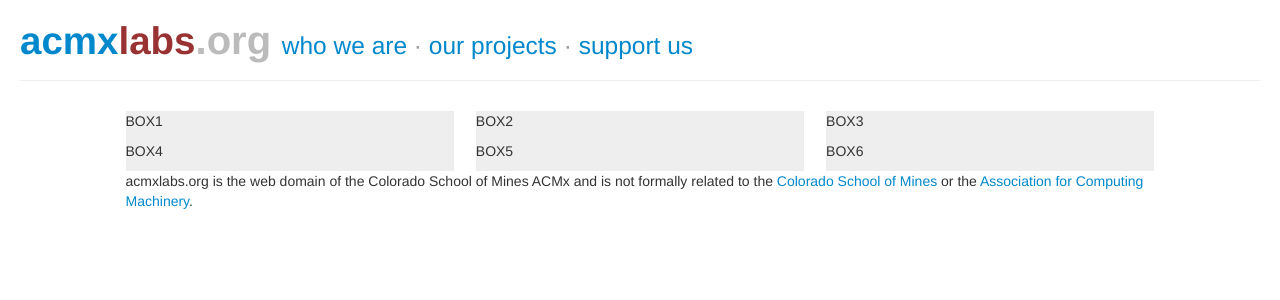
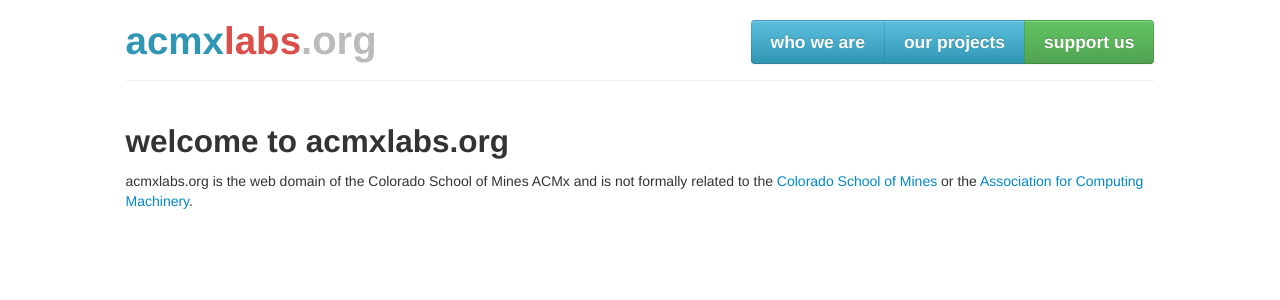
Before and after one commit to ColoradoSchoolOfMines/acmx_website, a CodeIgniter app: page / in a window 1280 px wide. Shown: the top 300 px of the page. Run offline with CodeIgniter, Linux system fonts and the light colour scheme.

Commit message:
Commit dummy page for use when developing full site.

```diff
--- a/application/views/pages/home.php
+++ b/application/views/pages/home.php
@@ -1,30 +1,5 @@
 	<div class="row-fluid">
 		<div class="span10 offset1">
-			<div class="row-fluid">
-				<div class="span4 square">
-					BOX1
-				</div>
-				<div class="span4 square">
-					BOX2
-				</div>
-				<div class="span4 square">
-					BOX3
-				</div>
-			</div>
+			<h2>welcome to acmxlabs.org</h2>
 		</div>
 	</div>
-	<div class="row-fluid">
-		<div class="span10 offset1">
-			<div class="row-fluid">
-				<div class="span4 square">
-					BOX4
-				</div>
-				<div class="span4 square">
-					BOX5
-				</div>
-				<div class="span4 square">
-					BOX6
-				</div>
-			</div>
-		</div>
-	</div>
--- a/application/views/templates/header.php
+++ b/application/views/templates/header.php
@@ -10,13 +10,17 @@
 </head>
 <body>
 <div class="container-fluid">
-	<div class="page-header" id="header">
-		<h1>
-			<a href="#">acmx<span id="red">labs</span><span id="grey">.org</span></a>
-			<small id="botttons">
-					<a href="#">who we are</a> &middot;
-					<a href="#">our projects</a> &middot;
-					<a href="#">support us</a>
-			</small>
-		</h1>
+<div class="row-fluid">
+	<div class="span10 offset1">
+		<div class="page-header" id="header">
+			<h1>
+				<a id="logo" href="#">acmx<span id="red">labs</span><span id="grey">.org</span></a>
+				<div class="btn-group pull-right">
+						<a class="btn btn-large btn-info" href="#">who we are</a>
+						<a class="btn btn-large btn-info" href="#">our projects</a>
+						<a class="btn btn-large btn-success" href="#">support us</a>
+				</div>
+			</h1>
+		</div>
 	</div>
+</div>
--- a/css/style.css
+++ b/css/style.css
@@ -4,15 +4,12 @@
 body{
 	margin: 0;
 }
-#bottons{
-	float:right;
-}
 #grey{
 	color: #bbb;
 	font-size: 40px;
 }
 #red{
-	color: #933;
+	color: #DA4F49;
 }
 .square{
 	background-color: #eee;
@@ -20,3 +17,7 @@
 	margin: 0;
 	padding: 0;
 }
+a#logo{
+	color: #2F96B4;
+	text-decoration: none;
+}
```
